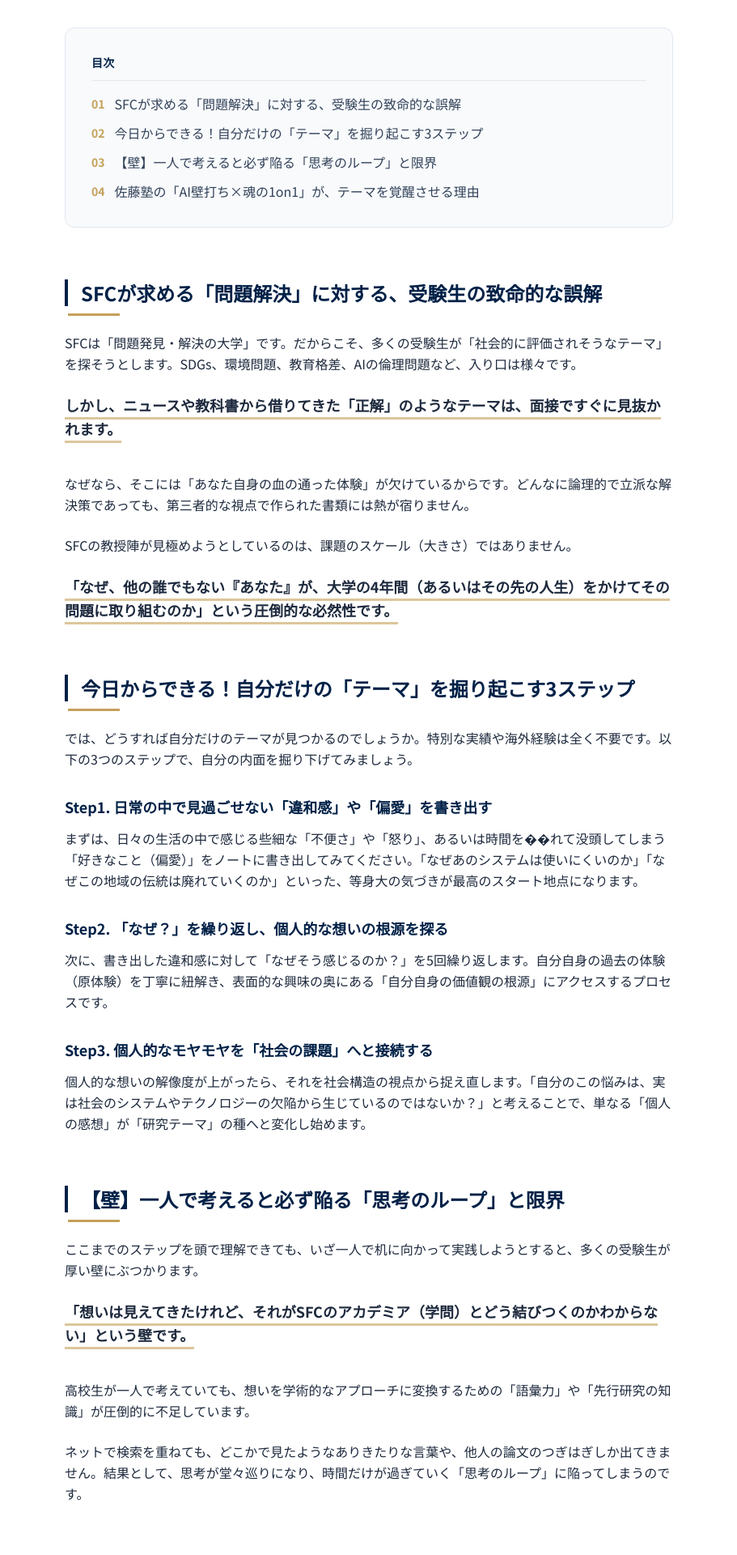
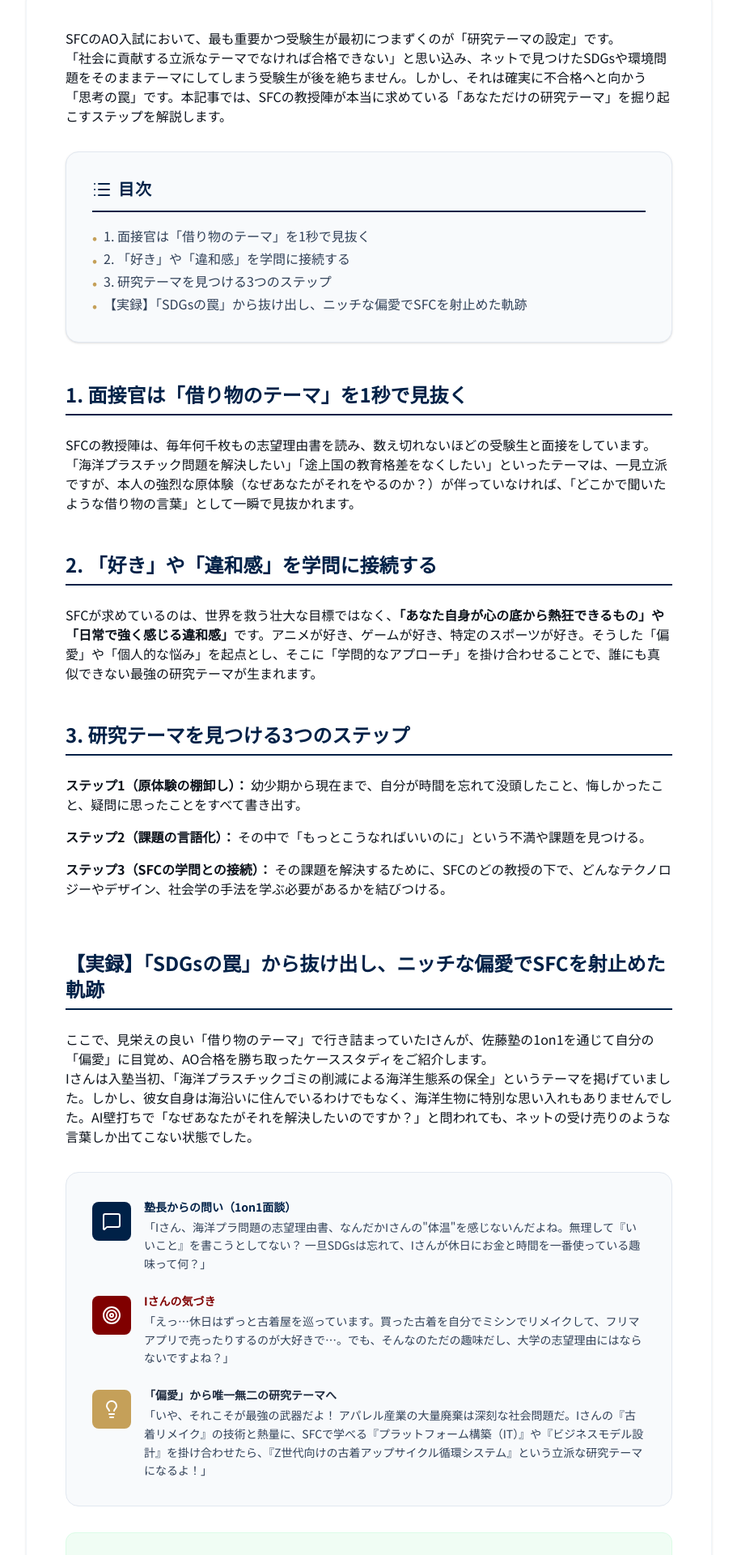
Before and after one commit to sohhhta/v0-sfc-lp, a Next.js app: page /ao-guide/theme in a window 1280 px wide. Shown: the part 822-2742 px from the top of the page at 81% size, without its empty margins (184-1095 px from the left). Built offline with nearby package versions, Linux system fonts and the light colour scheme.

Commit message:
feat: update theme page content and component imports
Co-authored-by: sohhhta <241413185+sohhhta@users.noreply.github.com>

```diff
--- a/app/ao-guide/theme/page.tsx
+++ b/app/ao-guide/theme/page.tsx
@@ -1,17 +1,10 @@
 import { Metadata } from "next";
-import {
-  ArticleH2,
-  ArticleCTA,
-  TableOfContents,
-  AuthorBox,
-  ArticleNavigation,
-  ArticleHighlight,
-  ArticleHeader,
-  ArticleContainer,
-} from "@/components/article-ui";
+import { ArticleHeader, ArticleContainer, AuthorBox, ArticleNavigation } from "@/components/article-ui";
+import { TableOfContents } from "@/components/table-of-contents";
+import { MessageSquare, Target, Lightbulb, CheckCircle2 } from "lucide-react";
 
 const articleTitle = "慶應SFCの志望理由書に「立派な社会問題」は不要。自分だけの研究テーマを見つける3ステップと思考の罠";
-const articleDescription = "「ニュースで見るような大きな社会問題じゃないと合格できない？」そんな不安を解き、SFCの教授陣が本当に求めている「内発的な動機」を見つけるための具体的なステップと、陥りがちな思考の罠を解説します。";
+const articleDescription = "SDGsや貧困問題など、立派すぎるテーマを設定して失敗するSFC受験生は後を絶ちません。本当に評価される「自分だけの研究テーマ」を掘り起こすための具体的なステップを解説します。";
 
 export const metadata: Metadata = {
   title: `${articleTitle} | 佐藤塾`,
@@ -21,7 +14,7 @@ export const metadata: Metadata = {
     description: articleDescription,
     images: [
       {
-        url: `https://www.sfc-satojuku.com/api/og?title=${encodeURIComponent(articleTitle)}`,
+        url: `https://www.sfc-satojuku.com/api/og?title=${encodeURIComponent("慶應SFCの志望理由書に「立派な社会問題」は不要")}`,
         width: 1200,
         height: 630,
         alt: articleTitle,
@@ -32,94 +25,126 @@ export const metadata: Metadata = {
     card: "summary_large_image",
     title: `${articleTitle} | 佐藤塾`,
     description: articleDescription,
-    images: [`https://www.sfc-satojuku.com/api/og?title=${encodeURIComponent(articleTitle)}`],
+    images: [`https://www.sfc-satojuku.com/api/og?title=${encodeURIComponent("慶應SFCの志望理由書に「立派な社会問題」は不要")}`],
   },
 };
 
 const tocItems = [
-  { id: "section-1", label: "SFCが求める「問題解決」に対する、受験生の致命的な誤解" },
-  { id: "section-2", label: "今日からできる！自分だけの「テーマ」を掘り起こす3ステップ" },
-  { id: "section-3", label: "【壁】一人で考えると必ず陥る「思考のループ」と限界" },
-  { id: "section-4", label: "佐藤塾の「AI壁打ち×魂の1on1」が、テーマを覚醒させる理由" },
+  { id: "section-1", title: "1. 面接官は「借り物のテーマ」を1秒で見抜く" },
+  { id: "section-2", title: "2. 「好き」や「違和感」を学問に接続する" },
+  { id: "section-3", title: "3. 研究テーマを見つける3つのステップ" },
+  { id: "section-4", title: "【実録】「SDGsの罠」から抜け出し、ニッチな偏愛でSFCを射止めた軌跡" }
 ];
 
-export default function AoThemePage() {
+export default function ThemePage() {
   return (
-    <main className="min-h-screen bg-white py-12">
+    <main className="pt-32 md:pt-40 pb-20 bg-white min-h-screen">
       <ArticleContainer>
-
         <ArticleHeader
           theme="ao"
           category="SFC AO入試 対策ガイド"
-          title={<>【テーマ設定編】自分だけの<br className="hidden md:block" />研究テーマを見つける3ステップ</>}
-          readTime={6}
+          title={<>慶應SFCの志望理由書に「立派な社会問題」は不要。<br className="hidden md:block" />自分だけの研究テーマを見つける3ステップと思考の罠</>}
+          readTime={7}
         />
 
-        <div className="p-8 md:p-12 text-slate-800">
-          <p className="mb-8 leading-relaxed text-slate-700 md:text-lg">
-            SFC受験生と保護者様が最も悩み、そして誤解しやすいのが「テーマ設定」です。「ニュースで見るような大きな社会課題や、最新のITテクノロジーなど、社会的に意義のある立派なテーマを掲げないと合格できないのではないか？」と不安に思う方も多いでしょう。<br />
-            しかし、SFCの教授陣が本当に求めているのは、ニュースから借りてきた社会問題ではありません。この記事では、自分自身の内側から湧き上がる「内発的な動機」を見つけ出し、SFCでの研究テーマへと昇華させる具体的なステップと、その過程で陥りがちな罠について解説します。
+        <div className="bg-white rounded-2xl shadow-sm border border-slate-100 p-8 md:p-12 mb-12">
+          <div className="prose prose-lg prose-slate max-w-none">
+            <p>
+              SFCのAO入試において、最も重要かつ受験生が最初につまずくのが「研究テーマの設定」です。
+            </p>
+            <p>
+              「社会に貢献する立派なテーマでなければ合格できない」と思い込み、ネットで見つけたSDGsや環境問題をそのままテーマにしてしまう受験生が後を絶ちません。しかし、それは確実に不合格へと向かう「思考の罠」です。本記事では、SFCの教授陣が本当に求めている「あなただけの研究テーマ」を掘り起こすステップを解説します。
             </p>
 
             <TableOfContents items={tocItems} />
 
-          <ArticleH2 id="section-1">
-            SFCが求める「問題解決」に対する、受験生の致命的な誤解
-          </ArticleH2>
+            <h2 id="section-1" className="text-2xl font-bold text-[#002147] border-b-2 border-[#002147] pb-2 mt-12 mb-6">
+              1. 面接官は「借り物のテーマ」を1秒で見抜く
+            </h2>
+            <p>
+              SFCの教授陣は、毎年何千枚もの志望理由書を読み、数え切れないほどの受験生と面接をしています。「海洋プラスチック問題を解決したい」「途上国の教育格差をなくしたい」といったテーマは、一見立派ですが、本人の強烈な原体験（なぜあなたがそれをやるのか？）が伴っていなければ、「どこかで聞いたような借り物の言葉」として一瞬で見抜かれます。
+            </p>
 
-          <p className="mb-6 leading-relaxed">SFCは「問題発見・解決の大学」です。だからこそ、多くの受験生が「社会的に評価されそうなテーマ」を探そうとします。SDGs、環境問題、教育格差、AIの倫理問題など、入り口は様々です。</p>
-          <p className="mb-10 leading-relaxed text-lg"><ArticleHighlight>しかし、ニュースや教科書から借りてきた「正解」のようなテーマは、面接ですぐに見抜かれます。</ArticleHighlight></p>
-          <p className="mb-6 leading-relaxed">なぜなら、そこには「あなた自身の血の通った体験」が欠けているからです。どんなに論理的で立派な解決策であっても、第三者的な視点で作られた書類には熱が宿りません。</p>
-          <p className="mb-6 leading-relaxed">SFCの教授陣が見極めようとしているのは、課題のスケール（大きさ）ではありません。</p>
-          <p className="mb-10 leading-relaxed text-lg"><ArticleHighlight>「なぜ、他の誰でもない『あなた』が、大学の4年間（あるいはその先の人生）をかけてその問題に取り組むのか」という圧倒的な必然性です。</ArticleHighlight></p>
+            <h2 id="section-2" className="text-2xl font-bold text-[#002147] border-b-2 border-[#002147] pb-2 mt-12 mb-6">
+              2. 「好き」や「違和感」を学問に接続する
+            </h2>
+            <p>
+              SFCが求めているのは、世界を救う壮大な目標ではなく、<strong>「あなた自身が心の底から熱狂できるもの」や「日常で強く感じる違和感」</strong>です。アニメが好き、ゲームが好き、特定のスポーツが好き。そうした「偏愛」や「個人的な悩み」を起点とし、そこに「学問的なアプローチ」を掛け合わせることで、誰にも真似できない最強の研究テーマが生まれます。
+            </p>
 
-          <ArticleH2 id="section-2">
-            今日からできる！自分だけの「テーマ」を掘り起こす3ステップ
-          </ArticleH2>
+            <h2 id="section-3" className="text-2xl font-bold text-[#002147] border-b-2 border-[#002147] pb-2 mt-12 mb-6">
+              3. 研究テーマを見つける3つのステップ
+            </h2>
+            <ul className="space-y-4 my-6">
+              <li><strong>ステップ1（原体験の棚卸し）：</strong> 幼少期から現在まで、自分が時間を忘れて没頭したこと、悔しかったこと、疑問に思ったことをすべて書き出す。</li>
+              <li><strong>ステップ2（課題の言語化）：</strong> その中で「もっとこうなればいいのに」という不満や課題を見つける。</li>
+              <li><strong>ステップ3（SFCの学問との接続）：</strong> その課題を解決するために、SFCのどの教授の下で、どんなテクノロジーやデザイン、社会学の手法を学ぶ必要があるかを結びつける。</li>
+            </ul>
 
-          <p className="mb-6 leading-relaxed">では、どうすれば自分だけのテーマが見つかるのでしょうか。特別な実績や海外経験は全く不要です。以下の3つのステップで、自分の内面を掘り下げてみましょう。</p>
+            {/* --- ここから加筆セクション --- */}
+            <h2 id="section-4" className="text-2xl font-bold text-[#002147] border-b-2 border-[#002147] pb-2 mt-16 mb-6">
+              【実録】「SDGsの罠」から抜け出し、ニッチな偏愛でSFCを射止めた軌跡
+            </h2>
+            <p>
+              ここで、見栄えの良い「借り物のテーマ」で行き詰まっていたIさんが、佐藤塾の1on1を通じて自分の「偏愛」に目覚め、AO合格を勝ち取ったケーススタディをご紹介します。
+            </p>
+            <p>
+              Iさんは入塾当初、「海洋プラスチックゴミの削減による海洋生態系の保全」というテーマを掲げていました。しかし、彼女自身は海沿いに住んでいるわけでもなく、海洋生物に特別な思い入れもありませんでした。AI壁打ちで「なぜあなたがそれを解決したいのですか？」と問われても、ネットの受け売りのような言葉しか出てこない状態でした。
+            </p>
 
-          <h3 className="text-lg font-bold text-[#002147] mb-3 mt-8">Step1. 日常の中で見過ごせない「違和感」や「偏愛」を書き出す</h3>
-          <p className="mb-6 leading-relaxed">まずは、日々の生活の中で感じる些細な「不便さ」や「怒り」、あるいは時間を��れて没頭してしまう「好きなこと（偏愛）」をノートに書き出してみてください。「なぜあのシステムは使いにくいのか」「なぜこの地域の伝統は廃れていくのか」といった、等身大の気づきが最高のスタート地点になります。</p>
+            <div className="bg-slate-50 p-6 md:p-8 rounded-2xl border border-slate-200 my-8 space-y-6">
+              <div className="flex items-start">
+                <div className="bg-[#002147] text-white p-3 rounded-lg mr-4 flex-shrink-0 mt-1">
+                  <MessageSquare size={24} />
+                </div>
+                <div>
+                  <p className="text-sm font-bold text-[#002147] mb-1">塾長からの問い（1on1面談）</p>
+                  <p className="text-slate-700 text-sm leading-relaxed m-0">「Iさん、海洋プラ問題の志望理由書、なんだかIさんの"体温"を感じないんだよね。無理して『いいこと』を書こうとしてない？ 一旦SDGsは忘れて、Iさんが休日にお金と時間を一番使っている趣味って何？」</p>
+                </div>
+              </div>
 
-          <h3 className="text-lg font-bold text-[#002147] mb-3 mt-8">Step2. 「なぜ？」を繰り返し、個人的な想いの根源を探る</h3>
-          <p className="mb-6 leading-relaxed">次に、書き出した違和感に対して「なぜそう感じるのか？」を5回繰り返します。自分自身の過去の体験（原体験）を丁寧に紐解き、表面的な興味の奥にある「自分自身の価値観の根源」にアクセスするプロセスです。</p>
+              <div className="flex items-start">
+                <div className="bg-[#800000] text-white p-3 rounded-lg mr-4 flex-shrink-0 mt-1">
+                  <Target size={24} />
+                </div>
+                <div>
+                  <p className="text-sm font-bold text-[#800000] mb-1">Iさんの気づき</p>
+                  <p className="text-slate-700 text-sm leading-relaxed m-0">「えっ…休日はずっと古着屋を巡っています。買った古着を自分でミシンでリメイクして、フリマアプリで売ったりするのが大好きで…。でも、そんなのただの趣味だし、大学の志望理由にはならないですよね？」</p>
+                </div>
+              </div>
 
-          <h3 className="text-lg font-bold text-[#002147] mb-3 mt-8">Step3. 個人的なモヤモヤを「社会の課題」へと接続する</h3>
-          <p className="mb-10 leading-relaxed">個人的な想いの解像度が上がったら、それを社会構造の視点から捉え直します。「自分のこの悩みは、実は社会のシステムやテクノロジーの欠陥から生じているのではないか？」と考えることで、単なる「個人の感想」が「研究テーマ」の種へと変化し始めます。</p>
+              <div className="flex items-start">
+                <div className="bg-[#C5A059] text-white p-3 rounded-lg mr-4 flex-shrink-0 mt-1">
+                  <Lightbulb size={24} />
+                </div>
+                <div>
+                  <p className="text-sm font-bold text-slate-800 mb-1">「偏愛」から唯一無二の研究テーマへ</p>
+                  <p className="text-slate-700 text-sm leading-relaxed m-0">「いや、それこそが最強の武器だよ！ アパレル産業の大量廃棄は深刻な社会問題だ。Iさんの『古着リメイク』の技術と熱量に、SFCで学べる『プラットフォーム構築（IT）』や『ビジネスモデル設計』を掛け合わせたら、『Z世代向けの古着アップサイクル循環システム』という立派な研究テーマになるよ！」</p>
+                </div>
+              </div>
+            </div>
 
-          <ArticleH2 id="section-3">
-            【壁】一人で考えると必ず陥る「思考のループ」と限界
-          </ArticleH2>
+            <div className="bg-green-50 p-6 md:p-8 rounded-xl border border-green-100 my-8 flex items-start">
+              <CheckCircle2 className="text-green-600 mr-4 mt-1 flex-shrink-0" size={28} />
+              <div>
+                <h4 className="text-green-800 font-bold text-lg mt-0 mb-3">自分の言葉で語れるから、面接でも無双できる</h4>
+                <p className="text-sm text-green-800 mb-0 leading-relaxed">
+                  大好きな「古着」をテーマにした途端、Iさんのタイピングは止まらなくなりました。AI壁打ち相手にも「実際のリメイク市場の課題」を熱く語るようになり、志望理由書の質が劇的に向上。面接でも教授と古着ビジネスの展望で大盛り上がりし、見事合格を勝ち取りました。
+                </p>
+              </div>
+            </div>
+            {/* --- ここまで加筆セクション --- */}
 
-          <p className="mb-6 leading-relaxed">ここまでのステップを頭で理解できても、いざ一人で机に向かって実践しようとすると、多くの受験生が厚い壁にぶつかります。</p>
-          <p className="mb-10 leading-relaxed text-lg"><ArticleHighlight>「想いは見えてきたけれど、それがSFCのアカデミア（学問）とどう結びつくのかわからない」という壁です。</ArticleHighlight></p>
-          <p className="mb-6 leading-relaxed">高校生が一人で考えていても、想いを学術的なアプローチに変換するための「語彙力」や「先行研究の知識」が圧倒的に不足しています。</p>
-          <p className="mb-6 leading-relaxed">ネットで検索を重ねても、どこかで見たようなありきたりな言葉や、他人の論文のつぎはぎしか出てきません。結果として、思考が堂々巡りになり、時間だけが過ぎていく「思考のループ」に陥ってしまうのです。</p>
+          </div>
+        </div>
 
-          <ArticleH2 id="section-4">
-            佐藤塾の「AI壁打ち×魂の1on1」が、テーマを覚醒させる理由
-          </ArticleH2>
-
-          <p className="mb-6 leading-relaxed">この苦しい「思考のループ」を破壊し、テーマを爆発的に進化させるのが、佐藤塾が提供する独自の伴走環境です。</p>
-          <p className="mb-6 leading-relaxed">まず、<ArticleHighlight>24時間稼働のSFC特化AI</ArticleHighlight>に、あなたのまとまらないモヤモヤや思考の断片をそのままぶつけてください。AIはあなたの言葉を瞬時に読み解き、関連する先行研究、SFCの教授陣の知見、そしてアカデミックな切り口へと「翻訳」して返してくれます。一人では何日もかかる調査と思考の整理が、圧倒的なスピードで進みます。</p>
-          <p className="mb-10 leading-relaxed text-lg"><ArticleHighlight>しかし、AIが出力したものはあくまで「質の高い素材」に過ぎません。最後に必要不可欠なのが、塾長である私との「1on1対話」です。</ArticleHighlight></p>
-          <p className="mb-6 leading-relaxed">「それは本当に君がやりたいことなのか？」「SFCのこの教授の元で学ぶ必然性はどこにあるのか？」——容赦のない、しかし本質的な問いを投げかけます。</p>
-          <p className="mb-6 leading-relaxed">この泥臭い対話の往復を通じて、AIが整えた綺麗なロジックに「あなた自身の血」が通い始めます。こうして出来上がったテーマこそが、いかなる面接官の鋭い質問も跳ね返す、最強の「本気の覚悟」へと昇華されるのです。</p>
+        <AuthorBox />
 
         <ArticleNavigation
-              prev={{
-                title: "慶應SFCのAO入試に「すごい実績」は不要。一般・AO\"二刀流\"が合格の最短距離である理由",
-                href: "/ao-guide/strategy",
-              }}
+          prev={{ title: "慶應SFCのAO入試に「すごい実績」は不要。一般・AO\"二刀流\"が合格の最短距離である理由", href: "/ao-guide/strategy" }}
           back={{ title: "AO入試 対策記事一覧に戻る", href: "/ao-guide/articles" }}
           next={{ title: "【志望理由書編】SFC教授の心を動かす「志望理由書」の書き方と構成", href: "/ao-guide/statement" }}
         />
-
-          <AuthorBox />
-
-          <ArticleCTA />
-        </div>
       </ArticleContainer>
     </main>
   );
```
Lines whose indentation alone changed are shown as unchanged.
